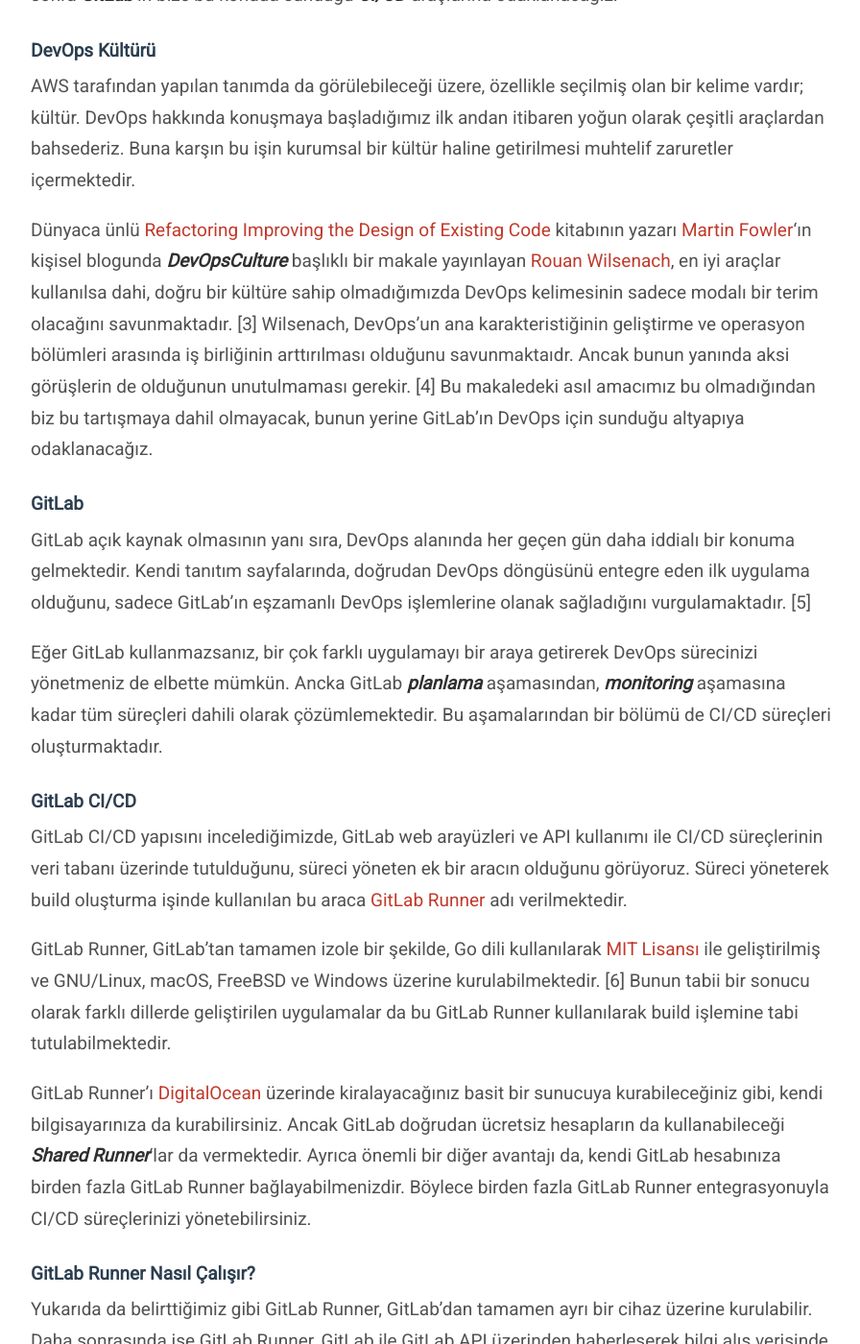
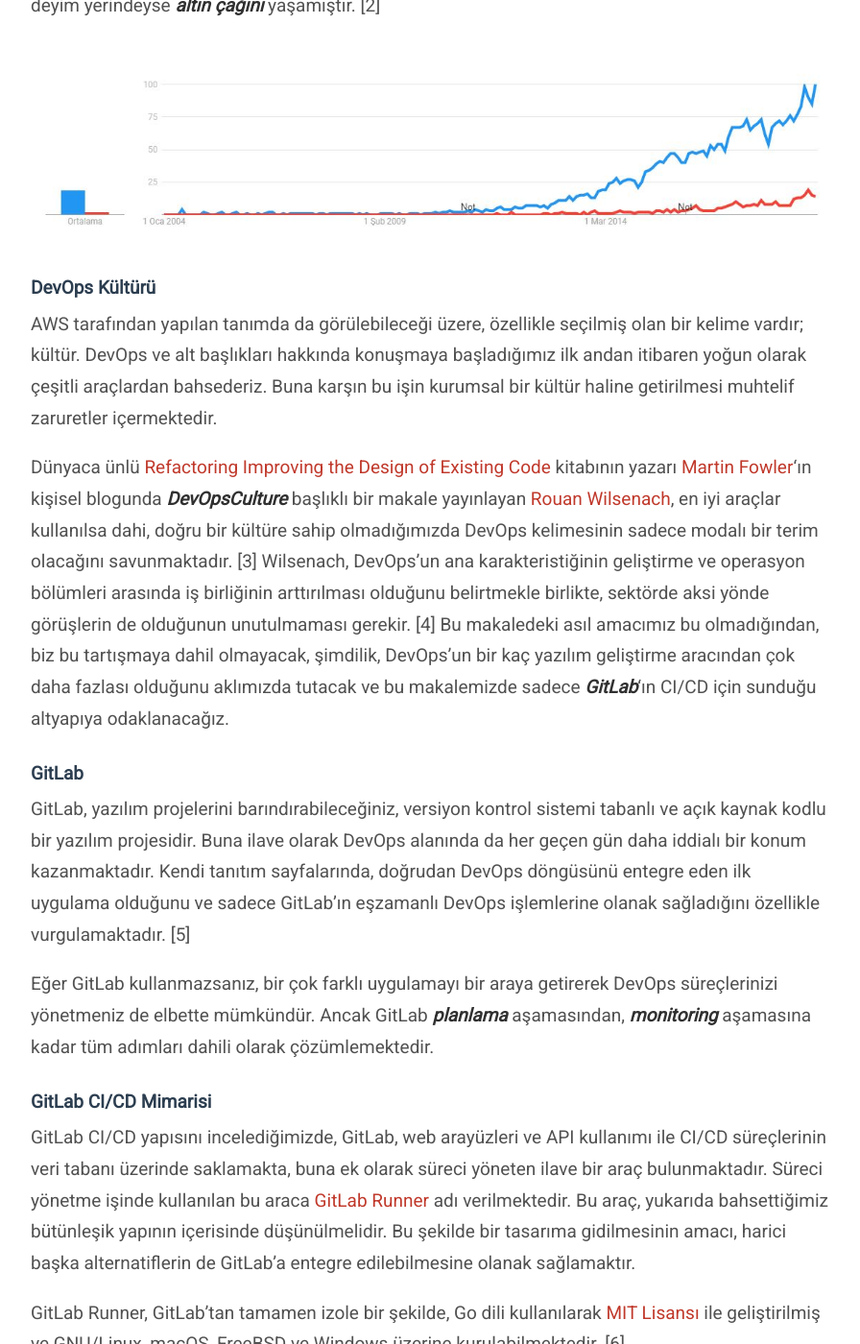
Before and after one commit to ozziest/ozziest.github.io, a Jekyll site: the page built from _posts/2019-01-16-gitlab-ile-ci-cd.md, in a window 1280 px wide and 1400 px high, scrolled down 1497 px. Shown: the whole window at 96% size, without its empty margins (190-1086 px from the left). Built offline with Jekyll 4.4.1, drawn with Linux system fonts in a browser that asks for light colours; nearby versions of some CDN libraries; library files that are not in the unit come from our copies; some of the changed text lies outside the part shown.

Commit message:
Added somethings

````diff
--- a/_posts/2019-01-16-gitlab-ile-ci-cd.md
+++ b/_posts/2019-01-16-gitlab-ile-ci-cd.md
@@ -12,37 +12,45 @@
     <img src="/images/posts/12.jpg" class="center" />
 </a>
 
-> Bu makaleyi daha iyi bir şekilde anlayabilmek için temel Linux ve Docker bilgisi gerekmektedir. Eğer bu konulara aşina değilseniz, öncelikle bu konuları öğrenmeniz daha yararlı olacaktır.
+> Bu makaleyi iyi bir şekilde özümseyebilmek için temel düzeyde Linux ve Docker bilgisi gerekmektedir.
 
-***Continuous Integration*** ve ***Continuous Delivery*** kavramları, DevOps kültürünün yalnızca bir parçasını oluşturmaktadır. ***Amazon Web Services*** dokümanları üzerinde yazılan tanıma göre de ***DevOps***; organizasyonların yüksek hızda uygulama geliştirme ve sunma kabiliyetlerini arttıran uygulamaların, araçların ve bu ***kültürün*** bir birleşimidir. [1] DevOps ile birlikte geleneksel metotlara göre uygulama geliştiren süreçlere göre daha hızlı bir şekilde ürün geliştirilebilir.
+***Continuous Integration*** ve ***Continuous Delivery*** karamları sırasıyla; ***Sürekli Entegrasyon*** ve ***Sürekli Teslimat*** manasına gelmektedir. Söz konusu olan eğer yazılımlarsa, sürekli entegrasyon ve teslimat, kodlanan yazılımların durmaksızın derlenmesi, test edilmesi, entegre edilmesi, sürümlenmesi ve yayınlanmasını anlatmaktadır. Bu işlemlerin tümü el yordamıyla yapıldığında kaybedilecek vaktin azaltılması ve doğabilecek hataların en aza indirgenmesi amacıyla, CI/CD kavramları kelime dağarcığımıza yerleşmiş, modern yazılım geliştirme metodolojileri arasında kendilerine sağlam bir yer edinmiştir.
 
-***Google Trends*** üzerinde biraz araştırma yaptığımızda bu kavramın, yazılımın beşiği sayılabilecek ABD'de 2013 yılından sonra daha çok gündeme gelmeye başlamış olduğunu görüyoruz. Türkiye'de ise 2015 yılından itibaren gösterilen ilgi artmaya başlamış ve 2018 yılında deyim yerindeyse altın çağını yaşamıştır. [2]
+CI/CD kavramları tek başına var olmaktan ziyade, kendisinden çok daha büyük bir kavramın -DevOps- yalnızca bir alt başlığını oluşturmaktadır. Bu nedenle CI/CD uygulamalarına geçmeden evvel, DevOps kelimesini biraz açarak irdelememiz ve hakkında bilgi sahibi olmamız yerinde olacaktır.
+
+***Amazon Web Services*** dokümanları üzerinde yazılan tanıma göre ***DevOps***; organizasyonların yüksek hızda yazılım geliştirme ve sunma kabiliyetlerini arttıran uygulamaların, araçların ve bu ***kültürün*** bir birleşimidir. [1] DevOps ile birlikte, geleneksel metotlar ile uygulama geliştiren süreçlere nazaran daha hızlı bir şekilde ürün geliştirilebilmektedir.
+
+***Google Trends*** üzerinde biraz araştırma yaptığımızda bu kavramın, yazılımın beşiği sayılabilecek ABD'de 2013 yılından sonra daha çok gündeme gelmeye başlamış olduğunu görüyoruz. Türkiye'de ise 2015 yılından itibaren gösterilen ilgi artmaya başlamış ve ardımızda bıraktığımız 2018 yılında, deyim yerindeyse ***altın çağını*** yaşamıştır. [2]
 
 <a href="https://trends.google.com/trends/explore?date=all,all&geo=US,TR&q=%2Fm%2F0c3tq11,DevOps" target="_blank">
     <img src="/images/posts/13.jpg" class="center" />
 </a>
 
-Bu yazımızda DevOps'u detaylı olarak incelemekten ziyade, hakkında temel bilgileri edindikten sonra ***GitLab***'ın bize bu konuda sunduğu ***CI/CD*** araçlarına odaklanacağız.
-
 ### DevOps Kültürü
 
-AWS tarafından yapılan tanımda da görülebileceği üzere, özellikle seçilmiş olan bir kelime vardır; kültür. DevOps hakkında konuşmaya başladığımız ilk andan itibaren yoğun olarak çeşitli araçlardan bahsederiz. Buna karşın bu işin kurumsal bir kültür haline getirilmesi muhtelif zaruretler içermektedir.
+AWS tarafından yapılan tanımda da görülebileceği üzere, özellikle seçilmiş olan bir kelime vardır; kültür. DevOps ve alt başlıkları hakkında konuşmaya başladığımız ilk andan itibaren yoğun olarak çeşitli araçlardan bahsederiz. Buna karşın bu işin kurumsal bir kültür haline getirilmesi muhtelif zaruretler içermektedir.
 
-Dünyaca ünlü [Refactoring Improving the Design of Existing Code](https://martinfowler.com/books/refactoring.html) kitabının yazarı [Martin Fowler](https://martinfowler.com/)'ın kişisel blogunda ***DevOpsCulture*** başlıklı bir makale yayınlayan [Rouan Wilsenach](http://rouanw.github.io/), en iyi araçlar kullanılsa dahi, doğru bir kültüre sahip olmadığımızda DevOps kelimesinin sadece modalı bir terim olacağını savunmaktadır. [3] Wilsenach, DevOps'un ana karakteristiğinin geliştirme ve operasyon bölümleri arasında iş birliğinin arttırılması olduğunu savunmaktaıdr. Ancak bunun yanında aksi görüşlerin de olduğunun unutulmaması gerekir. [4] Bu makaledeki asıl amacımız bu olmadığından biz bu tartışmaya dahil olmayacak, bunun yerine GitLab'ın DevOps için sunduğu altyapıya odaklanacağız.
+Dünyaca ünlü [Refactoring Improving the Design of Existing Code](https://martinfowler.com/books/refactoring.html) kitabının yazarı [Martin Fowler](https://martinfowler.com/)'ın kişisel blogunda ***DevOpsCulture*** başlıklı bir makale yayınlayan [Rouan Wilsenach](http://rouanw.github.io/), en iyi araçlar kullanılsa dahi, doğru bir kültüre sahip olmadığımızda DevOps kelimesinin sadece modalı bir terim olacağını savunmaktadır. [3] Wilsenach, DevOps'un ana karakteristiğinin geliştirme ve operasyon bölümleri arasında iş birliğinin arttırılması olduğunu belirtmekle birlikte, sektörde aksi yönde görüşlerin de olduğunun unutulmaması gerekir. [4] Bu makaledeki asıl amacımız bu olmadığından, biz bu tartışmaya dahil olmayacak, şimdilik, DevOps'un bir kaç yazılım geliştirme aracından çok daha fazlası olduğunu aklımızda tutacak ve bu makalemizde sadece ***GitLab***'ın CI/CD için sunduğu altyapıya odaklanacağız.
 
 ### GitLab
 
-GitLab açık kaynak olmasının yanı sıra, DevOps alanında her geçen gün daha iddialı bir konuma gelmektedir. Kendi tanıtım sayfalarında, doğrudan DevOps döngüsünü entegre eden ilk uygulama olduğunu, sadece GitLab'ın eşzamanlı DevOps işlemlerine olanak sağladığını vurgulamaktadır. [5]
+GitLab, yazılım projelerini barındırabileceğiniz, versiyon kontrol sistemi tabanlı ve açık kaynak kodlu bir yazılım projesidir. Buna ilave olarak DevOps alanında da her geçen gün daha iddialı bir konum kazanmaktadır. Kendi tanıtım sayfalarında, doğrudan DevOps döngüsünü entegre eden ilk uygulama olduğunu ve sadece GitLab'ın eşzamanlı DevOps işlemlerine olanak sağladığını özellikle vurgulamaktadır. [5]
 
-Eğer GitLab kullanmazsanız, bir çok farklı uygulamayı bir araya getirerek DevOps sürecinizi yönetmeniz de elbette mümkün. Ancka GitLab ***planlama*** aşamasından, ***monitoring*** aşamasına kadar tüm süreçleri dahili olarak çözümlemektedir. Bu aşamalarından bir bölümü de CI/CD süreçleri oluşturmaktadır.
+Eğer GitLab kullanmazsanız, bir çok farklı uygulamayı bir araya getirerek DevOps süreçlerinizi yönetmeniz de elbette mümkündür. Ancak GitLab ***planlama*** aşamasından, ***monitoring*** aşamasına kadar tüm adımları dahili olarak çözümlemektedir.
 
-### GitLab CI/CD
+### GitLab CI/CD Mimarisi
 
-GitLab CI/CD yapısını incelediğimizde, GitLab web arayüzleri ve API kullanımı ile CI/CD süreçlerinin veri tabanı üzerinde tutulduğunu, süreci yöneten ek bir aracın olduğunu görüyoruz. Süreci yöneterek build oluşturma işinde kullanılan bu araca [GitLab Runner](https://docs.gitlab.com/runner/) adı verilmektedir.
+GitLab CI/CD yapısını incelediğimizde, GitLab, web arayüzleri ve API kullanımı ile CI/CD süreçlerinin veri tabanı üzerinde saklamakta, buna ek olarak süreci yöneten ilave bir araç bulunmaktadır. Süreci yönetme işinde kullanılan bu araca [GitLab Runner](https://docs.gitlab.com/runner/) adı verilmektedir. Bu araç, yukarıda bahsettiğimiz bütünleşik yapının içerisinde düşünülmelidir. Bu şekilde bir tasarıma gidilmesinin amacı, harici başka alternatiflerin de GitLab'a entegre edilebilmesine olanak sağlamaktır.
 
-GitLab Runner, GitLab'tan tamamen izole bir şekilde, Go dili kullanılarak [MIT Lisansı](https://gitlab.com/gitlab-org/gitlab-runner/blob/master/LICENSE) ile geliştirilmiş ve GNU/Linux, macOS, FreeBSD ve Windows üzerine kurulabilmektedir. [6] Bunun tabii bir sonucu olarak farklı dillerde geliştirilen uygulamalar da bu GitLab Runner kullanılarak build işlemine tabi tutulabilmektedir.
+GitLab Runner, GitLab'tan tamamen izole bir şekilde, Go dili kullanılarak [MIT Lisansı](https://gitlab.com/gitlab-org/gitlab-runner/blob/master/LICENSE) ile geliştirilmiş ve GNU/Linux, macOS, FreeBSD ve Windows üzerine kurulabilmektedir. [6]
 
-GitLab Runner'ı [DigitalOcean](https://www.digitalocean.com/) üzerinde kiralayacağınız basit bir sunucuya kurabileceğiniz gibi, kendi bilgisayarınıza da kurabilirsiniz. Ancak GitLab doğrudan ücretsiz hesapların da kullanabileceği ***Shared Runner***'lar da vermektedir. Ayrıca önemli bir diğer avantajı da, kendi GitLab hesabınıza birden fazla GitLab Runner bağlayabilmenizdir. Böylece birden fazla GitLab Runner entegrasyonuyla CI/CD süreçlerinizi yönetebilirsiniz.
+GitLab Runner'ı herhangi bir makineye kurabilirsiniz. Söz konusu makine [DigitalOcean](https://www.digitalocean.com/) üzerinde kiralayacağınız basit bir sunucu da olabilir, kendi bilgisayarınız da. GitLab sunucusunun, GitLab Runner ile aynı makine üzerinde bulunmak gibi bir zorunluluğu yoktur.
+
+İlave olarak, GitLab doğrudan ücretsiz hesapların da kullanabileceği ***Shared Runner***'lar sunmaktadır. Dilerseniz bu paylaşımlı Runner'lardan herhangi birini de kullanmanız mümkündür.
+
+Ayrıca önemli bir diğer avantajı da, kendi GitLab hesabınıza birden fazla GitLab Runner bağlayabilmenizdir. Böylece birden fazla GitLab Runner entegrasyonuyla CI/CD süreçlerinizi yönetebilirsiniz.
+
+<img src="/images/posts/15.png" class="center" />
 
 ### GitLab Runner Nasıl Çalışır?
 
@@ -50,22 +58,26 @@
 
 <img src="/images/posts/14.png" class="center" />
 
-Bu esnek yapı sayesinde, örneğin yeni bir commit geldiğinde, hangi Runner üzerinde, hangi görevlerin çalıştırılabileceğine karar verebilir, commit geldiğinde GitLab sizin direktiflerinize göre GitLab Runner'ı çalıştırır, GitLab Runner da elde ettiği sonuçları GitLab ile paylaşarak sonucu sizin web arayüzlerinden görebilmenizi sağlar.
+Bu esnek yapı sayesinde, örneğin yeni bir commit geldiğinde, hangi Runner üzerinde, hangi görevlerin çalıştırılabileceğine karar verebilir, commit geldiğinde GitLab sizin direktiflerinize göre GitLab Runner'ı çalıştırır, GitLab Runner da elde ettiği sonuçları GitLab ile paylaşarak sonucu sizin web arayüzünde ya da API cevaplarında görebilmenizi sağlar.
 
 Ek olarak, GitLab Runner görevleri çalıştırırken kurulduğu makinenin komut satırını kullanabildiği gibi Docker desteği de sağlamaktadır.
 
+> Docker burada müthiş bir kolaylık sağlamaktadır. Misalen; JavaScript uygulamanızı derleyeceğiniz, içerisinde nodejs bulunan Docker container'ı, hemen ardından da .Net Core ile geliştirilen bir uygulamayı derlemek için, içerisinde dotnet bulunan bir Docker container'ı kullanabilirsiniz. Runner'ın kurulu olduğu makinede nodejs ya da dotnet bulunması gerekmez. Sadece Docker olması yeterlidir.
+
 ### GitLab Runner Kurulumu
 
-Öncelikle GitLab Runner'ı herhangi bir bilgisayara kurmamız gerekmektedir. Ben örnek gösterim için tercihimi Ubuntu'dan yana kullandım. Diğer kurulumlar için [Kurulum Dokümanını](https://docs.gitlab.com/runner/install/index.html) inceleyebilirsiniz.
+Yukarıda GitLab Runner'ı çeşitli platformlar üzerine kurabileceğimizden bahsetmiştik. Makalemiz içerisinde biz tercihimizi Ubuntu'dan yana kullandık.
 
-Ubuntu kurulumumuz son derece basit;
+> Diğer kurulumlar için [Kurulum Dokümanını](https://docs.gitlab.com/runner/install/index.html) inceleyebilirsiniz.
+
+Ubuntu kurulumu için aşağıdaki satırlar yeterlidir;
 
 ```bash
 curl -L https://packages.gitlab.com/install/repositories/runner/gitlab-runner/script.deb.sh | sudo bash
 sudo apt-get install gitlab-runner
 ```
 
-İlk kurulumlardan sonra güncellemek için aşağıdaki komutlar işimizi görecektir;
+İlk kurulum tamamlandıktan sonra yapılacak güncellemeler için aşağıdaki komutlar işimizi görecektir;
 
 ```bash
 sudo apt-get update
@@ -74,19 +86,23 @@
 
 ### GitLab Runner Entegrasyonu
 
-GitLab Runner kurulduktan sonra, GitLab Runner için ilk yapılandırmamız yapmamız gerekmektedir. Bu yapılandırma ile birlikte GitLab Runner, GitLab'ın nereye kurulacağını ve nasıl çalışacağını artık biliyor olacaktır.
+GitLab Runner kurulduktan sonra, GitLab Runner ile GitLab'ı entegre etmemiz gerekmektedir. Bu işlemle birlikte GitLab Runner, GitLab sunucusunun hangi adresten hizmet verdiğini bilecek ve GitLab da hangi özelliklere sahip Runner'ın nerede bulunduğunu anlamış olacaktır.
 
 > GitLab açık kaynak kodlu bir proje olduğundan, kendi GitLab sunucunuzu da kendi belirlediğiniz bir cihaz üzerine kurabilirsiniz.
 
-Aşağıdaki komut çalıştırıldıktan sonra, Runner size sırayla bazı bilgiler soracaktır.
+Kaydetme işlemine başlamadan önce, kaydetme işleminde kullanacağımız ***GitLab CI Token*** değerini, GitLab sunucusun üzerinde bulunan bir proje ya da group üzerinde  `Settings -> CI/CD` bölümü altındaki `Runners` sekmesinde içerisinden alabilirsiniz.
+
+<img src="/images/posts/16.jpg" class="center" />
+
+Elimizde artık bir GitLab CI Token varken, Runner'ın kurulu olduğu makinada aşağıdaki komut çalıştırıldıktan sonra, Runner size sırayla sunucunun adresini, token bilgisini, Runner tanımını, Runner etiketini ve Runner'ın hangi yöntemle çalışacağını soracaktır.
+
+> Biz Docker ile birlikte çalışacağımız için, 5. adımda ***docker*** seçimi yapacağız.
 
 ```bash
 sudo gitlab-runner register
 ```
 
 Bilgileri aşağıdaki örnekteki gibi girebilirsiniz;
-
-> GitLab CI Token değerini, ilgili proje ya da grup ayarlarında bulunan `Settings -> CI/CD` bölümü altındaki `Runners` sekmesinde içerisinden alabilirsiniz.
 
 ```bash
 Please enter the gitlab-ci coordinator URL (e.g. https://gitlab.com )
@@ -107,8 +123,11 @@
 Please enter the Docker image (eg. ruby:2.1):
 alpine:latest
 ```
+Yukarıdaki tanımlamalardan sonra, token aldığımız bölümde bulunan ***Specific Runners*** bölümünde, henüz tanımladığımız Runner'ı görebiliyor olmanız gerekmektedir.
 
-Yukarıdaki verilerde dikkat ettiyseniz, Runner'ın `docker` desteğiyle birlikte çalışacağı söylenmiş durumda.
+<img src="/images/posts/17.jpg" class="center" />
+
+Böylece artık GitLab sunucumuzun, ilgili proje ya da grubumuz içerisinde kullanabileceği ve iletişimde olduğu bir Runner bulunmaktadır. Bundan sonraki aşamada, GitLab'a yüklediğimiz çeşitli tanımlamalarla birlikte, bu Runner'a ne zaman, nasıl ve neler yapması gerektiğini söyleyeceğiz.
 
 ### CI Konfigurasyonu
 
````
Also changed, not shown: images/posts/15.png (added), images/posts/16.JPG (added), images/posts/17.JPG (added).
